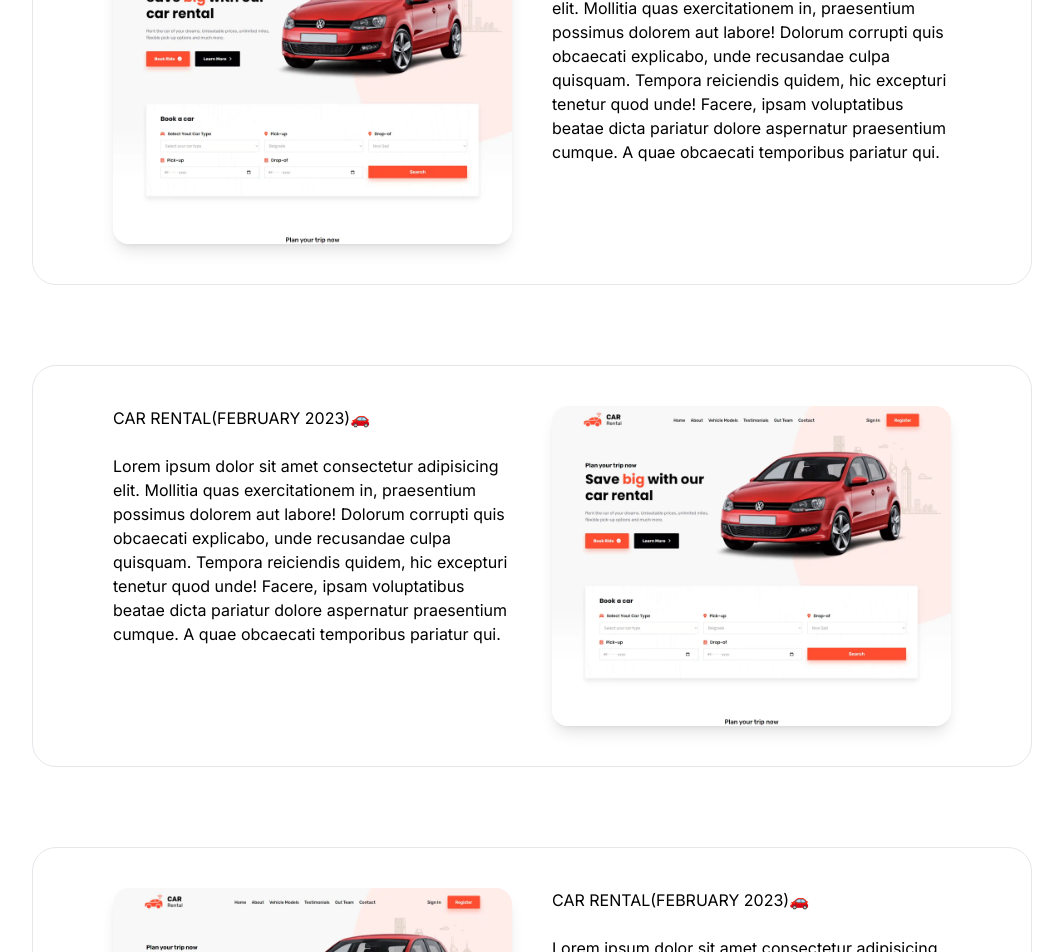
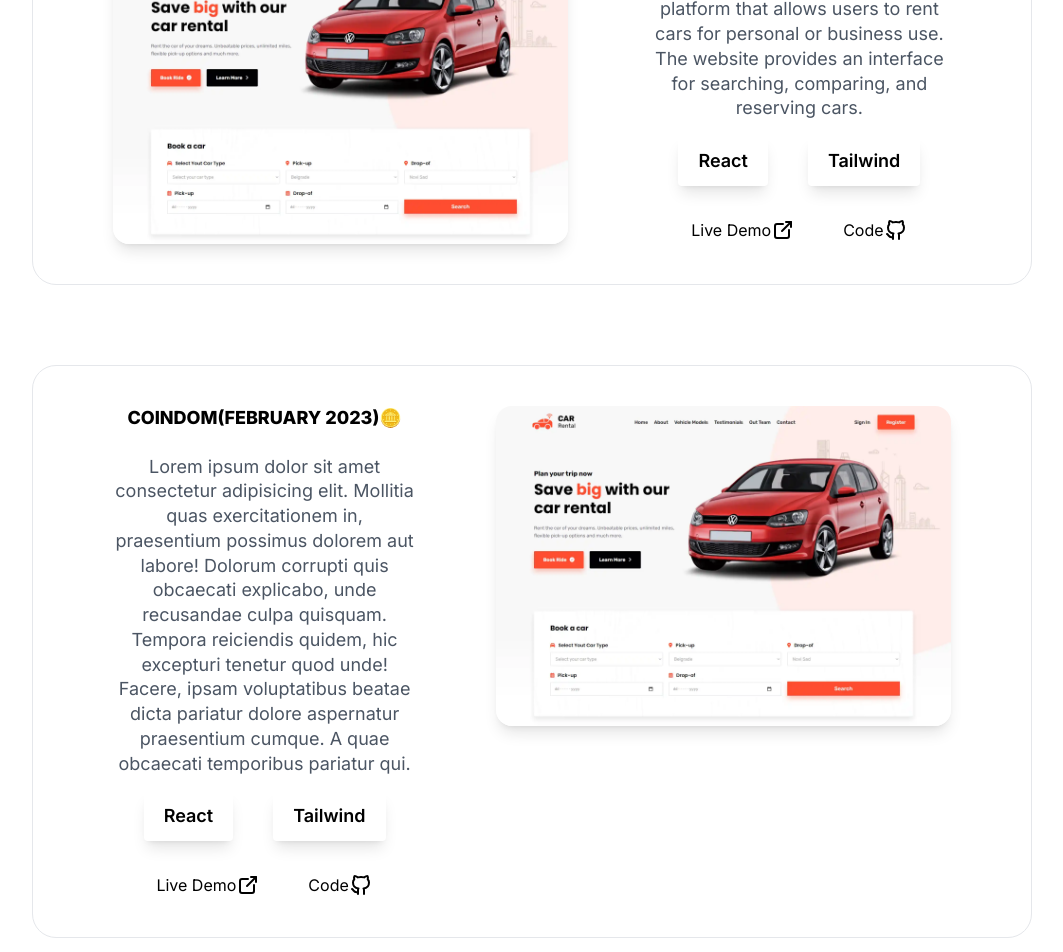
Before and after one commit to ali-reza-gh/personalweb, a Next.js app: page / in a window 1280 px wide. Shown: the part 1740-2692 px from the top of the page, without its empty margins (108-1171 px from the left). Built offline with nearby package versions, Linux system fonts and the light colour scheme.

Commit message:
add some style to cart component

```diff
--- a/app/JSON/data.json
+++ b/app/JSON/data.json
@@ -2,7 +2,7 @@
     "id":1,
     "img":"/image/car.webp",
     "title":"CAR RENTAL(FEBRUARY 2023)🚗",
-    "discription":"Lorem ipsum dolor sit amet consectetur adipisicing elit. Mollitia quas exercitationem in, praesentium possimus dolorem aut labore! Dolorum corrupti quis obcaecati explicabo, unde recusandae culpa quisquam. Tempora reiciendis quidem, hic excepturi tenetur quod unde! Facere, ipsam voluptatibus beatae dicta pariatur dolore aspernatur praesentium cumque. A quae obcaecati temporibus pariatur qui.",
+    "discription":"A car rental website is an online platform that allows users to rent cars for personal or business use. The website provides an interface for searching, comparing, and reserving cars.",
     "tech":{"frame":"React","ui":"Tailwind"},
     "code":"url",
     "live":"url",
@@ -10,7 +10,7 @@
 },{
     "id":2,
     "img":"/image/car.webp",
-    "title":"CAR RENTAL(FEBRUARY 2023)🚗",
+    "title":"COINDOM(FEBRUARY 2023)🪙",
     "discription":"Lorem ipsum dolor sit amet consectetur adipisicing elit. Mollitia quas exercitationem in, praesentium possimus dolorem aut labore! Dolorum corrupti quis obcaecati explicabo, unde recusandae culpa quisquam. Tempora reiciendis quidem, hic excepturi tenetur quod unde! Facere, ipsam voluptatibus beatae dicta pariatur dolore aspernatur praesentium cumque. A quae obcaecati temporibus pariatur qui.",
     "tech":{"frame":"React","ui":"Tailwind"},
     "code":"url",
--- a/app/component/Cart.jsx
+++ b/app/component/Cart.jsx
@@ -6,31 +6,52 @@ const Cart = (data) => {
     const {img,title, discription,tech, code, live ,isOdd} = data
     return (
         isOdd?
-        <div className='flex border my-20 px-20 py-10 rounded-3xl gap-10'>
+        <div className='flex text-center border my-20 px-20 py-10 rounded-3xl gap-20'>
 
-            <div className='w-1/2 h-80 overflow-hidden rounded-2xl shadow-lg'>
-            <Image src={img} alt='project image'width={700} height={700} />
+            <div className='w-3/5 h-80 overflow-hidden rounded-2xl shadow-lg transition ease-in-out hover:-translate-y-1'>
+            <Image src={img} alt='project image'width={900} height={700} />
             </div>
-            <div className='w-1/2'>
-                <p>{title}</p>
+            <div className='w-2/5 '>
+                <p className="text-lg font-extrabold leading-snug">{title}</p>
                     <br/>
-                <p>{discription}</p>
+                <p className="text-gray-600 dark:text-gray-300 text-lg font-normal leading-snug">{discription}</p>
+                <div className='flex gap-10 justify-center mt-4'>
+                    <span className='shadow-lg px-5 py-3 rounded text-lg font-semibold leading-snug'>
+                        {tech.frame}</span>
+                        <span className='shadow-lg px-5 py-3 rounded text-lg font-semibold leading-snug'>
+                            {tech.ui}
+                        </span>
+                </div>
+                <div className='flex mt-8 gap-12 justify-center'>
+                <a className='flex' target="_blank" href="#" rel="noreferrer">Live Demo<svg width="24" height="24" viewBox="0 0 24 24" fill="none" stroke="currentColor" strokeWidth="2" strokeLinecap="round" strokeLinejoin="round"><path d="M12 6h-6a2 2 0 0 0 -2 2v10a2 2 0 0 0 2 2h10a2 2 0 0 0 2 -2v-6"></path><path d="M11 13l9 -9"></path><path d="M15 4h5v5"></path></svg></a>
+                <a className='flex' target="_blank" href="#" rel="noreferrer">Code <svg width="24" height="24" viewBox="0 0 24 24" fill="none" stroke="currentColor" strokeWidth="2" strokeLinecap="round" strokeLinejoin="round"><path d="M9 19c-4.3 1.4 -4.3 -2.5 -6 -3m12 5v-3.5c0 -1 .1 -1.4 -.5 -2c2.8 -.3 5.5 -1.4 5.5 -6a4.6 4.6 0 0 0 -1.3 -3.2a4.2 4.2 0 0 0 -.1 -3.2s-1.1 -.3 -3.5 1.3a12.3 12.3 0 0 0 -6.2 0c-2.4 -1.6 -3.5 -1.3 -3.5 -1.3a4.2 4.2 0 0 0 -.1 3.2a4.6 4.6 0 0 0 -1.3 3.2c0 4.6 2.7 5.7 5.5 6c-.6 .6 -.6 1.2 -.5 2v3.5"></path></svg></a>
+                </div>
 
             </div>
 
         </div>:
-                <div className='flex border my-20 px-20 py-10 rounded-3xl gap-10'>
+                <div className='flex text-center border my-20 px-20 py-10 rounded-3xl gap-20'>
 
-                <div className='w-1/2'>
-                    <p>{title}</p>
+                <div className='w-2/5 '>
+                    <p className="text-lg font-extrabold leading-snug">{title}</p>
                         <br/>
-                    <p>{discription}</p>
+                        <p className="text-gray-600 dark:text-gray-300 text-lg font-normal leading-snug">{discription}</p>
+                    <div className='flex gap-10 justify-center mt-4'>
+                        <span className='shadow-lg px-5 py-3 rounded text-lg font-semibold leading-snug'>
+                            {tech.frame}</span>
+                            <span className='shadow-lg px-5 py-3 rounded text-lg font-semibold leading-snug'>
+                                {tech.ui}
+                            </span>
+                    </div>
+                    <div className='flex mt-8 gap-12 justify-center'>
+                    <a className='flex' target="_blank" href="#" rel="noreferrer">Live Demo<svg width="24" height="24" viewBox="0 0 24 24" fill="none" stroke="currentColor" strokeWidth="2" strokeLinecap="round" strokeLinejoin="round"><path d="M12 6h-6a2 2 0 0 0 -2 2v10a2 2 0 0 0 2 2h10a2 2 0 0 0 2 -2v-6"></path><path d="M11 13l9 -9"></path><path d="M15 4h5v5"></path></svg></a>
+                    <a className='flex' target="_blank" href="#" rel="noreferrer">Code <svg width="24" height="24" viewBox="0 0 24 24" fill="none" stroke="currentColor" strokeWidth="2" strokeLinecap="round" strokeLinejoin="round"><path d="M9 19c-4.3 1.4 -4.3 -2.5 -6 -3m12 5v-3.5c0 -1 .1 -1.4 -.5 -2c2.8 -.3 5.5 -1.4 5.5 -6a4.6 4.6 0 0 0 -1.3 -3.2a4.2 4.2 0 0 0 -.1 -3.2s-1.1 -.3 -3.5 1.3a12.3 12.3 0 0 0 -6.2 0c-2.4 -1.6 -3.5 -1.3 -3.5 -1.3a4.2 4.2 0 0 0 -.1 3.2a4.6 4.6 0 0 0 -1.3 3.2c0 4.6 2.7 5.7 5.5 6c-.6 .6 -.6 1.2 -.5 2v3.5"></path></svg></a>
+                    </div>
 
                 </div>
-                <div className='w-1/2 h-80 overflow-hidden rounded-2xl shadow-lg'>
-                <Image src={img} alt='project image'width={700} height={700} />
+                <div className='w-3/5 h-80 overflow-hidden rounded-2xl shadow-lg'>
+                <Image src={img} alt='project image'width={900} height={700} />
                 </div>
-
             </div>
     );
 };
--- a/app/component/Contact.jsx
+++ b/app/component/Contact.jsx
@@ -38,10 +38,10 @@ const Contact = () => {
                 <path className="text-blue-600" d="M3 7l9 6l9 -6"></path>
                 </svg>
         </div>
-        <div>
+        <a href='mailto:alirezaghaffar.dev@gmail.com'>
          <p className="text-lg font-extrabold leading-snug">Mail</p>
-         <a className="text-gray-600 dark:text-gray-400 text-lg font-normal leading-snug" href='mailto:alirezaghaffar.dev@gmail.com'>alirezaghaffar.dev@gmail.com</a>
-         </div>
+         <p className="text-gray-600 dark:text-gray-400 text-lg font-normal leading-snug" >alirezaghaffar.dev@gmail.com</p>
+         </a>
          </div>
         </div>
         </div>
```
